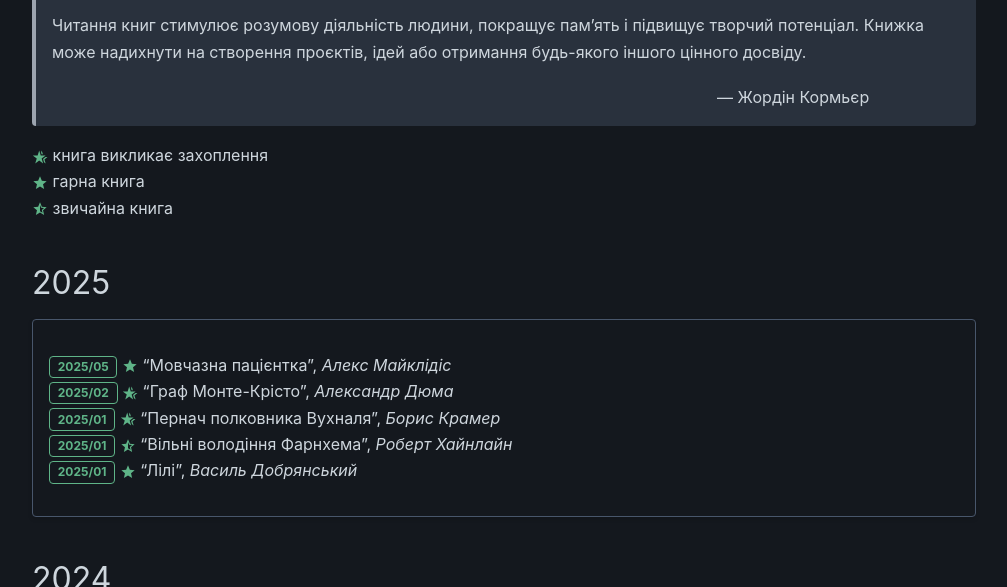
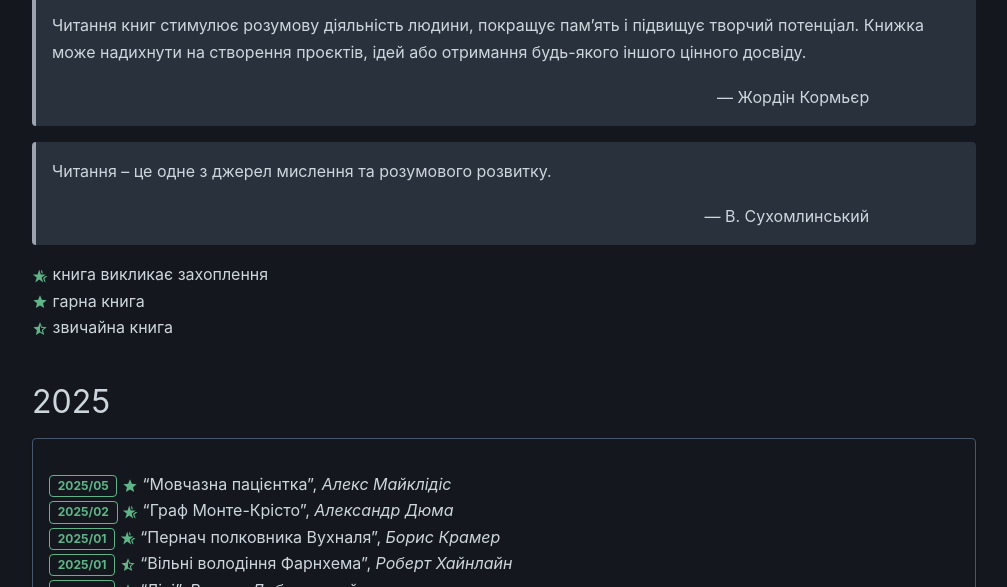
Before and after one commit to grembeter/randoc, a Sphinx documentation site: the page built from docs/source/books.rst, in a window 1280 px wide and 900 px high, cut to the strip 313-900 px from the top of the window. Shown: the whole strip, without its empty margins (16-1023 px from the left). Built offline with Sphinx 7.4.7 and the PyData theme 0.15.4, drawn with Linux system fonts in a browser that asks for light colours.

Commit message:
books: add new epigraph
Signed-off-by: Grygorii Tertychnyi <grembeter@gmail.com>

```diff
--- a/docs/source/books.rst
+++ b/docs/source/books.rst
@@ -17,6 +17,12 @@
    цінного досвіду.
 
    --- |nbsp| Жордін Кормьєр
+
+.. epigraph::
+
+   Читання -- це одне з джерел мислення та розумового розвитку.
+
+   --- |nbsp| В. Сухомлинський
 
 | |+| книга викликає захоплення
 | |/| гарна книга
```
